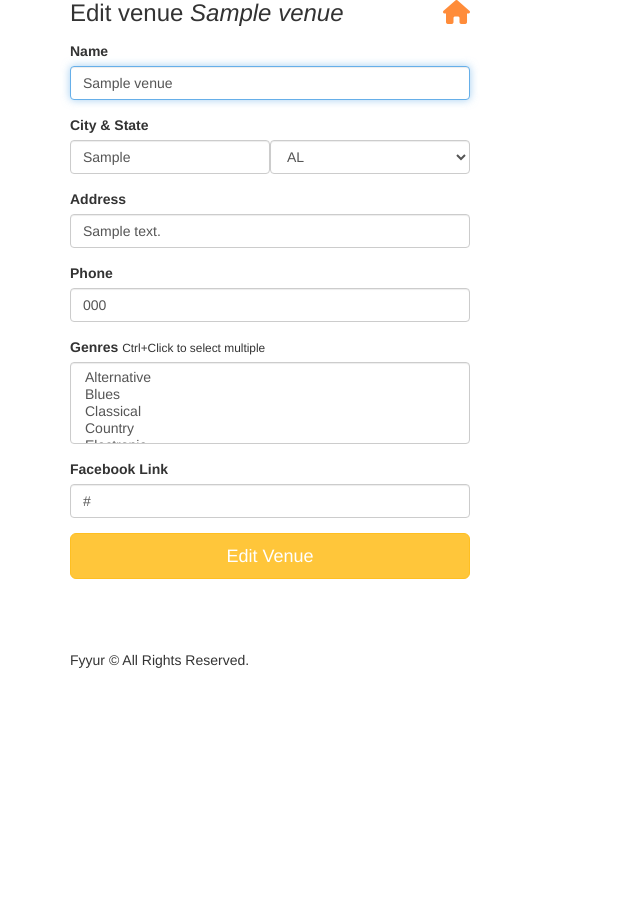
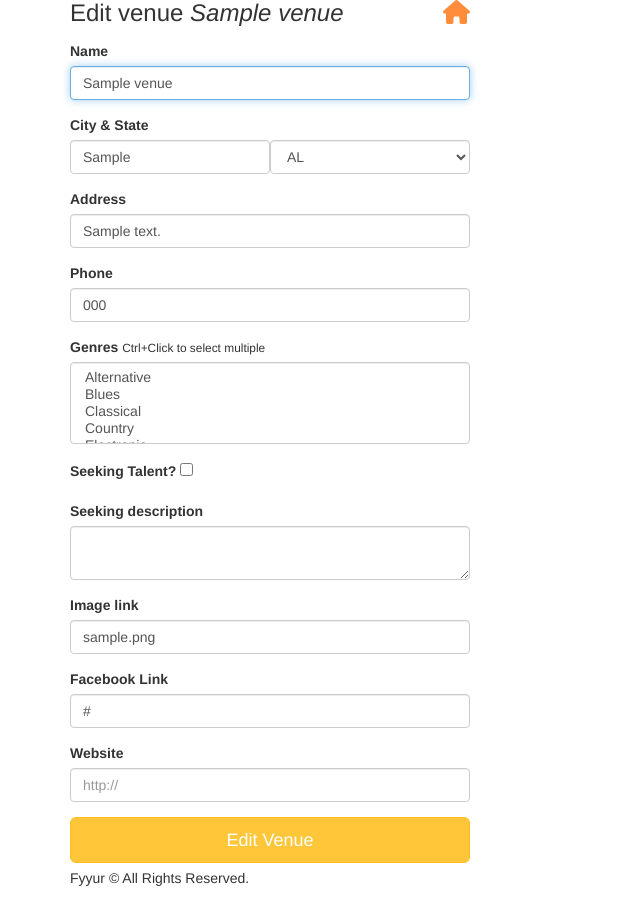
Before and after one commit to gzManuel/fyyur, a Flask app: page /venues/1/edit in a window 1280 px wide. Shown: the part 95-1018 px from the top of the page, without its empty margins (0-640 px from the left). Before the commit the page ends 763 px from the top, so only its background shows below. Run offline with Flask 2, Linux system fonts and the light colour scheme; tables that the repository leaves empty hold one stand-in row (values such as "Sample post"); some libraries are stand-ins or nearby versions.

Commit message:
feat: Add all the fields in venues/<id>/edit and /artists/<id>/edit
Added all the fields of their models Artist, and Venues

```diff
--- a/templates/forms/edit_venue.html
+++ b/templates/forms/edit_venue.html
@@ -5,6 +5,7 @@
   <form class="form" method="post" action="/venues/{{venue.id}}/edit">
     <h3 class="form-heading">Edit venue <em>{{ venue.name }}</em> <a href="{{ url_for('index') }}"
         title="Back to homepage"><i class="fa fa-home pull-right"></i></a></h3>
+
     <div class="form-group">
       <label for="name">Name</label>
       {{ form.name(class_ = 'form-control', autofocus = true) }}
@@ -28,15 +29,33 @@
       <label for="phone">Phone</label>
       {{ form.phone(class_ = 'form-control', placeholder='xxx-xxx-xxxx', autofocus = true) }}
     </div>
-
     <div class="form-group">
       <label for="genres">Genres</label>
       <small>Ctrl+Click to select multiple</small>
       {{ form.genres(class_ = 'form-control', placeholder='Genres, separated by commas', id=form.genre, autofocus = true) }}
     </div>
+
+    <div class="form-group">
+      <label for="seeking_talent">Seeking Talent?</label>
+      {{ form.seeking_talent() }}
+    </div>
+
+    <div class="form-group">
+      <label for="seeking_description">Seeking description</label>
+      {{ form.seeking_description(class_ = 'form-control', autofocus=true) }}
+    </div>
+
+    <div class="form-group">
+      <label for="image_link">Image link</label>
+      {{ form.image_link(class_ = 'form-control', placeholder='http://', id=image_link, autofocus = true)}}
+    </div>
     <div class="form-group">
       <label for="facebook_link">Facebook Link</label>
       {{ form.facebook_link(class_ = 'form-control', placeholder='http://', id=facebook_link, autofocus = true) }}
+    </div>
+    <div class="form-group">
+      <label for="website">Website</label>
+      {{ form.website(class_ = 'form-control', placeholder='http://', id=website, autofocus = true) }}
     </div>
 
     <input type="submit" value="Edit Venue" class="btn btn-primary btn-lg btn-block">
--- a/templates/forms/new_venue.html
+++ b/templates/forms/new_venue.html
@@ -5,6 +5,7 @@
   <form method="post" class="form">
     <h3 class="form-heading">List a new venue <a href="{{ url_for('index') }}" title="Back to homepage"><i
           class="fa fa-home pull-right"></i></a></h3>
+
     <div class="form-group">
       <label for="name">Name</label>
       {{ form.name(class_ = 'form-control', autofocus = true) }}
@@ -56,6 +57,7 @@
       <label for="website">Website</label>
       {{ form.website(class_ = 'form-control', placeholder='http://', id=website, autofocus = true) }}
     </div>
+
     <input type="submit" value="Create Venue" class="btn btn-primary btn-lg btn-block">
   </form>
 </div>
```
Also changed, not shown: templates/forms/edit_artist.html (+17 -1 lines).
